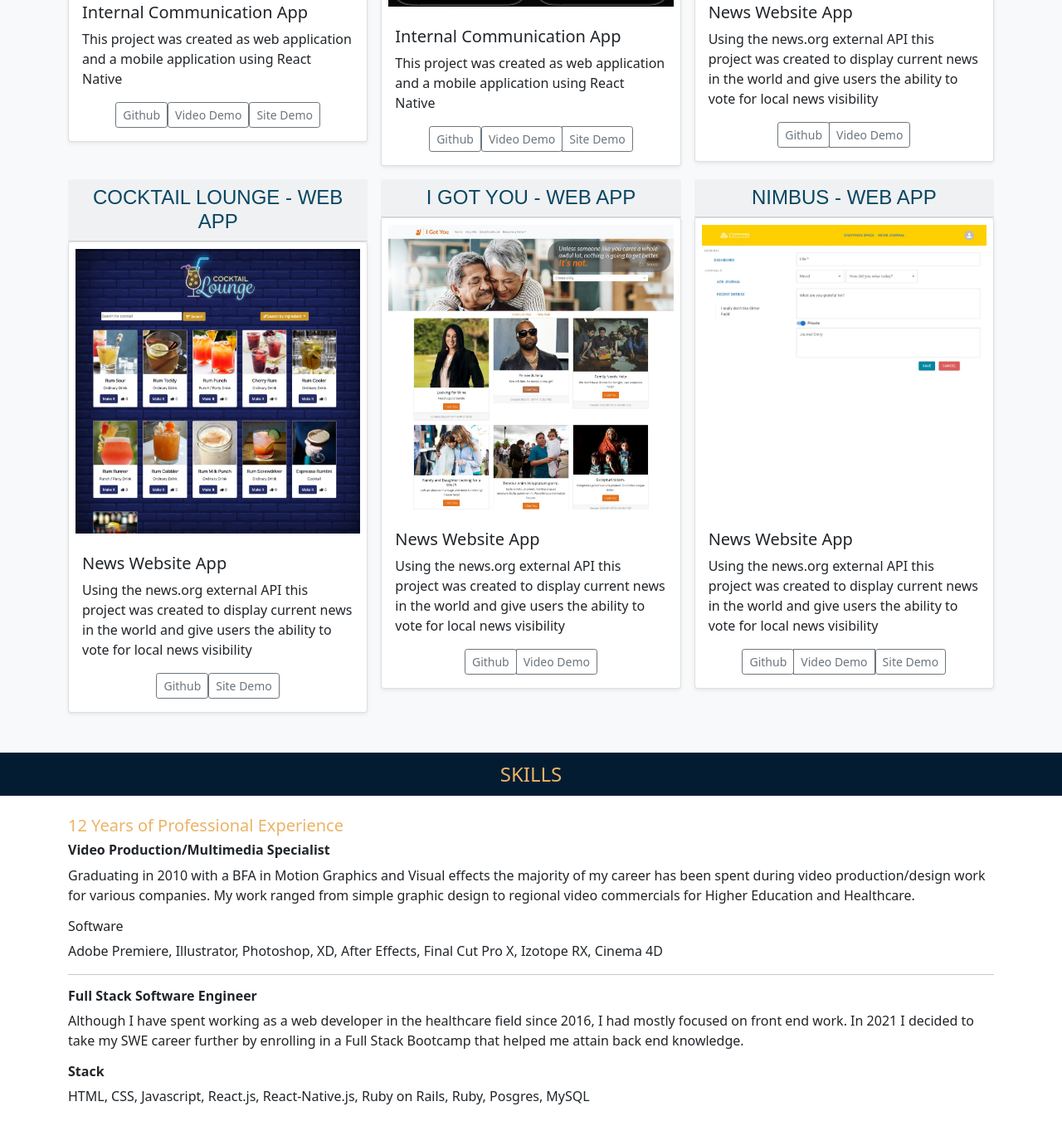
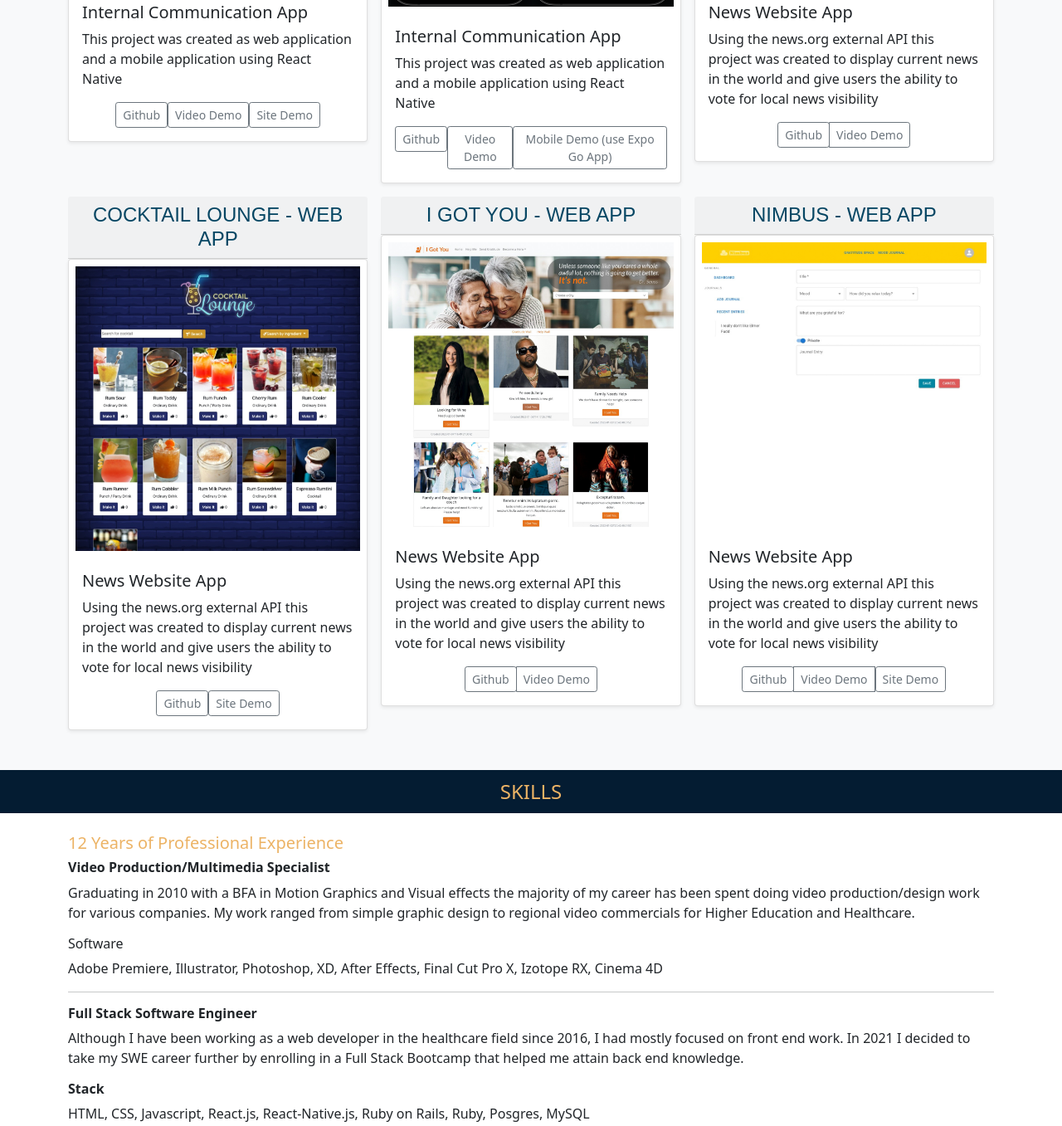
Before and after one commit to marcintosh87/marcos-portfolio, a plain HTML site: page index.html in a window 1280 px wide. Shown: the part 1028-2385 px from the top of the page at 83% size. Drawn offline with nearby package versions, Linux system fonts and the light colour scheme; a web font is replaced by a local one.

Commit message:
added mobile expo app link

```diff
--- a/index.html
+++ b/index.html
@@ -259,12 +259,18 @@
                         Video Demo
                       </button></a
                     >
-                    <button
-                      type="button"
-                      class="btn btn-sm btn-outline-secondary"
+                    <a
+                      href="exp://exp.host/@marcoslopez87/intrastellar-mobile?release-channel=default"
+                      target="_blank"
+                      rel="noopener noreferrer"
                     >
-                      Site Demo
-                    </button>
+                      <button
+                        type="button"
+                        class="btn btn-sm btn-outline-secondary"
+                      >
+                        Mobile Demo (use Expo Go App)
+                      </button></a
+                    >
                   </div>
                 </div>
               </div>
@@ -464,7 +470,7 @@
       <h6><b>Video Production/Multimedia Specialist</b></h6>
       <p>
         Graduating in 2010 with a BFA in Motion Graphics and Visual effects the
-        majority of my career has been spent during video production/design work
+        majority of my career has been spent doing video production/design work
         for various companies. My work ranged from simple graphic design to
         regional video commercials for Higher Education and Healthcare.
       </p>
@@ -476,7 +482,7 @@
       <hr />
       <h6><b>Full Stack Software Engineer</b></h6>
       <p>
-        Although I have spent working as a web developer in the healthcare field
+        Although I have been working as a web developer in the healthcare field
         since 2016, I had mostly focused on front end work. In 2021 I decided to
         take my SWE career further by enrolling in a Full Stack Bootcamp that
         helped me attain back end knowledge.
```
